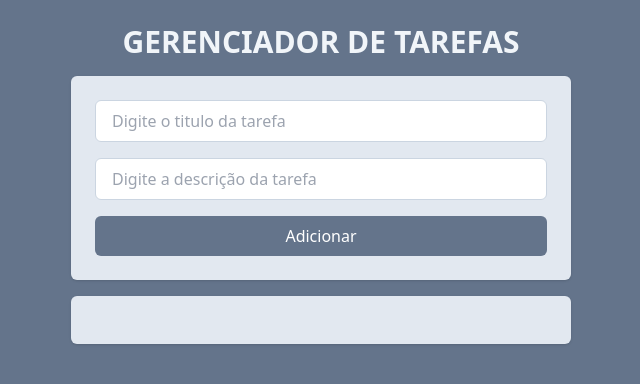
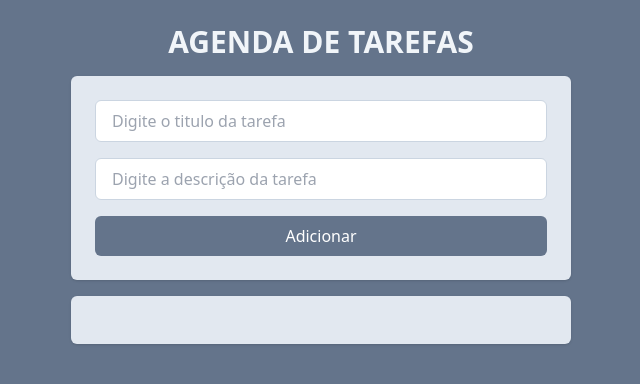
Before and after one commit to calmadogs/projeto-to-do-list, a React (Vite) app: page / in a window 1280 px wide. Shown: the top 384 px of the page, without its empty margins (319-959 px from the left). Built offline with nearby package versions, Linux system fonts and the light colour scheme.

Commit message:
alteração do titulo do site

```diff
--- a/src/App.jsx
+++ b/src/App.jsx
@@ -72,7 +72,7 @@ function App() {
     <div className="w-screen h-screen bg-slate-500 flex justify-center p-6">
       <div className="w-[500px] space-y-4">
         <Title>
-          GERENCIADOR DE TAREFAS
+          AGENDA DE TAREFAS
         </Title>
 
         <AddTasks onAddTaskSubmit={onAddTaskSubmit} />
```
